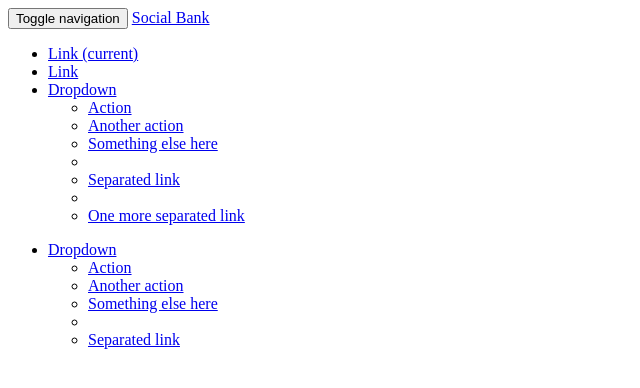
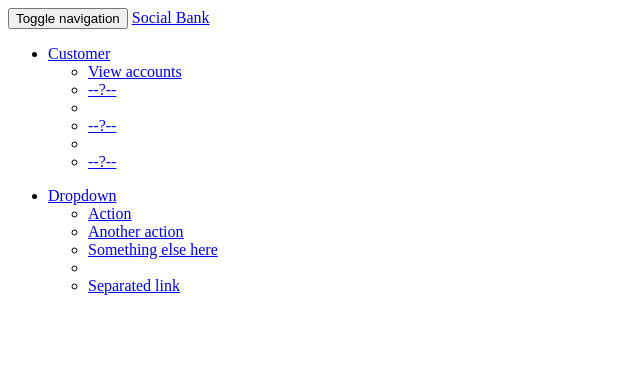
Before and after one commit to Marie777/SocialBank, a Symfony app: template social_bank/src/AppBundle/Resources/views/header.html.twig in a window 1280 px wide. Shown: the top 388 px of the page, without its empty margins (0-640 px from the left). Run offline with Twig, Linux system fonts and the light colour scheme; the template is opened without the code that fills it, so the values that code supplies are empty; some libraries are stand-ins or nearby versions.

Commit message:
fix links

```diff
--- a/social_bank/src/AppBundle/Resources/views/header.html.twig
+++ b/social_bank/src/AppBundle/Resources/views/header.html.twig
@@ -12,24 +12,28 @@
                 <span class="icon-bar"></span>
                 <span class="icon-bar"></span>
             </button>
-            <a class="navbar-brand" href="#">Social Bank</a>
+            <a class="navbar-brand" href="{{ path('get-account-list') }}">Social Bank</a>
         </div>
 
         <!-- Collect the nav links, forms, and other content for toggling -->
         <div class="collapse navbar-collapse" id="bs-example-navbar-collapse-1">
             <ul class="nav navbar-nav">
-                <li class="active"><a href="#">Link <span class="sr-only">(current)</span></a></li>
-                <li><a href="#">Link</a></li>
+
                 <li class="dropdown">
-                    <a href="#" class="dropdown-toggle" data-toggle="dropdown" role="button" aria-haspopup="true" aria-expanded="false">Dropdown <span class="caret"></span></a>
+                    <a href="#" class="dropdown-toggle" data-toggle="dropdown" role="button" aria-haspopup="true" aria-expanded="false">Customer<span class="caret"></span></a>
                     <ul class="dropdown-menu">
-                        <li><a href="#">Action</a></li>
-                        <li><a href="#">Another action</a></li>
-                        <li><a href="#">Something else here</a></li>
+
+                        <li><a href="{{ path('get-account-list') }}">View accounts</a></li>
+
+                        {% if is_granted("ROLE_USER") %}
+                        <li class="active"><a href="{{ path('customer-update', {'id': app.user.id}) }}">Update Profile Details<span class="sr-only">(current)</span></a></li>
+                        {% endif %}
+
+                        <li><a href="#">--?--</a></li>
                         <li role="separator" class="divider"></li>
-                        <li><a href="#">Separated link</a></li>
+                        <li><a href="#">--?--</a></li>
                         <li role="separator" class="divider"></li>
-                        <li><a href="#">One more separated link</a></li>
+                        <li><a href="#">--?--</a></li>
                     </ul>
                 </li>
             </ul>
```
